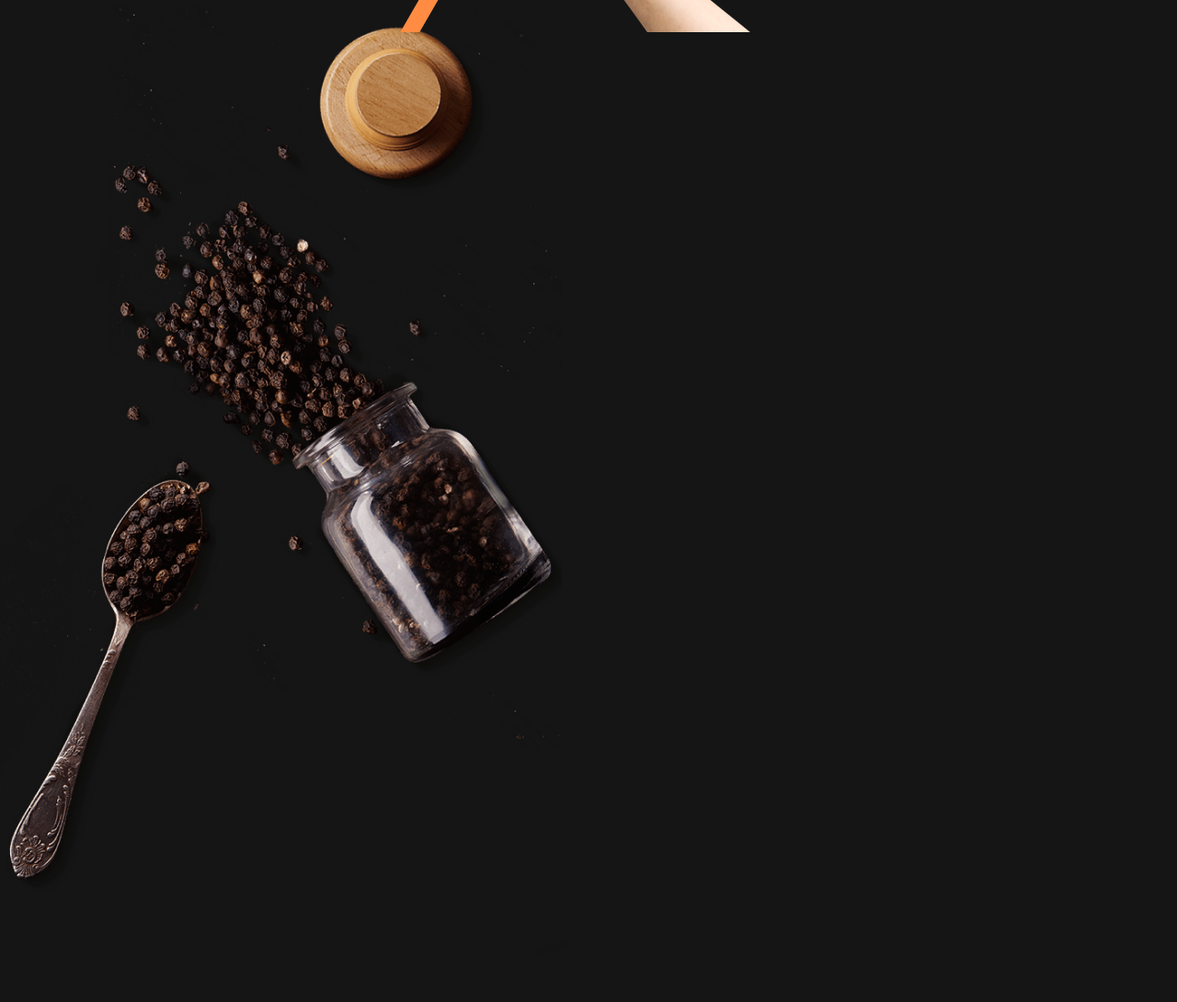
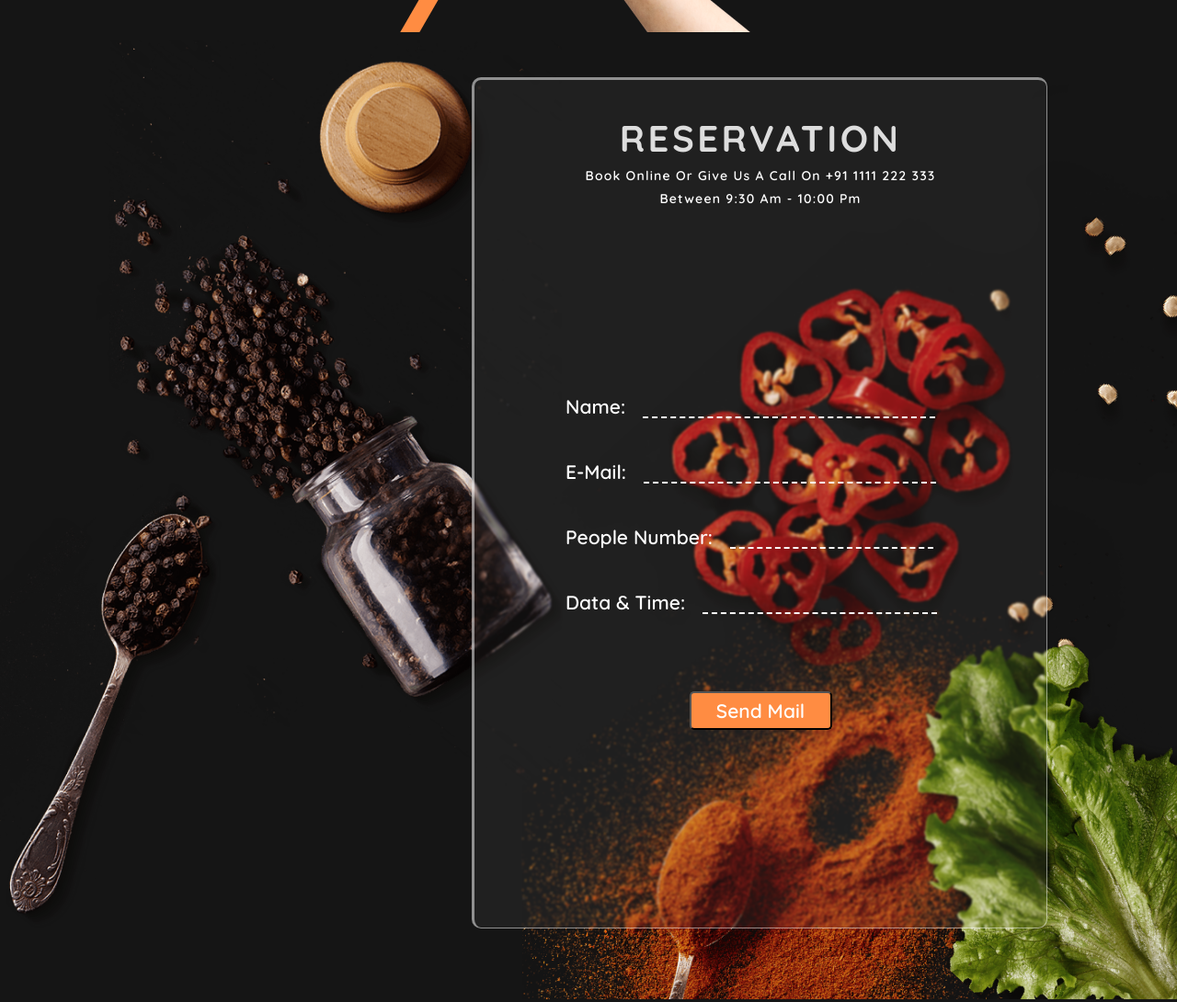
Before and after one commit to AnastasiiaPiatak/Pizza-Project, a plain HTML site: page index.html in a window 1280 px wide. Shown: the part 3180-4270 px from the top of the page at 92% size. Drawn offline with Linux system fonts and the light colour scheme; a web font is replaced by a local one.

Commit message:
Added the reservation's style

```diff
--- a/index.html
+++ b/index.html
@@ -163,19 +163,19 @@
     <!-- RESERVATION -->
     <div class="reservation">
       <div class="reservation__bg">
-        <img src="img/Clover.png" alt="">
+        <img src="img/Clover.png" class="clover" alt="">
         <div>
-          <img src="img/Capcicum.png" alt="">
-          <img src="img/Haldi.png" alt="">
+          <img src="img/Capcicum.png" class="pepper" alt="">
+          <img src="img/Haldi.png" class="paprica" alt="">
         </div>
-<img src="img/Gobi.png" alt="">
+<img src="img/Gobi.png" class="salad" alt="">
       </div>
         <div class="reservation__form-wrapper">
           <form class="form" action="">
             <div class="form__header">Reservation</div>
             <p>Book online or give us a call on +91 1111 222 333</p>
             <p>Between 9:30 am - 10:00 pm</p>
-
+<div class="form__inputs">
         <div class="form__name">
           <span>Name:</span>
           <input
@@ -186,7 +186,7 @@
             minlength="5"
           />
         </div>
-        <div class="form__adress">
+        <div class="form__mail">
           <span>E-mail:</span>
           <input
             type="text"
@@ -194,8 +194,8 @@
             autocomplete="off"
             required
             minlength="5"
-          />
-          <div class="form__adress">
+          /></div>
+          <div class="form__quantity">
           <span>People Number:</span>
           <input
             type="text"
@@ -203,8 +203,9 @@
             autocomplete="off"
             required
             minlength="1"
-          />
-          <div class="form__adress">
+          /></div>
+
+          <div class="form__time">
           <span>Data & Time:</span>
           <input
             type="text"
@@ -214,6 +215,7 @@
             minlength="5"
           />
         </div>
+      </div>
         <div class="form__btn">
           <input type="submit" value="Send Mail" id="sendMail" />
         </div>
--- a/style/style.css
+++ b/style/style.css
@@ -410,6 +410,139 @@ body {
 }
 
 /* RESERVATION */
-.reservation{
+.reservation {
+  height: 1080px;
+  width: 100%;
+  position: relative;
+}
 
+.reservation__bg .clover {
+  position: absolute;
+  left: 0;
+  top: 37px;
 }
+
+.reservation__bg .pepper {
+  position: absolute;
+  left: 544px;
+  top: 37px;
+}
+
+.reservation__bg .paprica {
+  position: absolute;
+  bottom: 0;
+  left: 568px;
+}
+
+.reservation__bg .salad {
+  position: absolute;
+  right: 0px;
+  bottom: 0px;
+}
+
+.reservation__form-wrapper
+ {
+  box-sizing: border-box;
+  position: absolute;
+  width: 626px;
+  height: 926.14px;
+  right: 141px;
+  top: 77px;
+  background: rgba(255, 255, 255, 0.05);
+  border-width: 3px 1px 1px 3px;
+  border-style: solid;
+  border-color: rgba(255, 255, 255, 0.5);
+  backdrop-filter: blur(1px);
+  border-radius: 10px;
+}
+
+.form__header {
+  margin-top: 38px;
+  margin-bottom: 7px;
+  font-family: "Quicksand";
+  font-style: normal;
+  font-weight: 700;
+  font-size: 40px;
+  line-height: 50px;
+  text-align: center;
+  letter-spacing: 0.085em;
+  text-transform: uppercase;
+  color: #dddddd;
+}
+
+.form p {
+  font-family: "Quicksand";
+  font-style: normal;
+  font-weight: 600;
+  font-size: 14px;
+  line-height: 18px;
+  text-align: center;
+  letter-spacing: 0.085em;
+  text-transform: capitalize;
+  color: #ffffff;
+}
+
+.form p:nth-child(2) {
+  margin-bottom: 7px;
+}
+
+.form__inputs {
+  margin-top: 204px;
+  margin-bottom: 76px;
+}
+
+.form__inputs div {
+  margin: 37px auto 0 auto;
+  width: 424px;
+}
+
+.form__inputs span {
+  font-family: "Quicksand";
+  font-style: normal;
+  font-weight: 600;
+  font-size: 21px;
+  line-height: 26px;
+  text-align: center;
+  text-transform: capitalize;
+  color: #ffffff;
+  margin-right: 15px;
+}
+
+.form__inputs input[type="text"] {
+  width: 75%;
+  background-color: transparent;
+  padding-left: 20px;
+  margin: 8px 0;
+  box-sizing: border-box;
+  border: none;
+  border-bottom: 2px dashed white;
+}
+
+.form__inputs .form__quantity input {
+  width: 52%;
+}
+
+.form__inputs .form__time input {
+  width: 60%;
+}
+
+.form__btn{
+  display: flex;
+  justify-content: center;
+}
+
+.form__btn input {
+  font-family: "Quicksand";
+  font-style: normal;
+  font-weight: 600;
+  font-size: 21px;
+  line-height: 26px;
+  text-align: center;
+  text-transform: capitalize;
+  color: #ffffff;
+
+  width: 155px;
+  height: 42px;
+  background: #ff8c42;
+  border-radius: 5px;
+}
```
